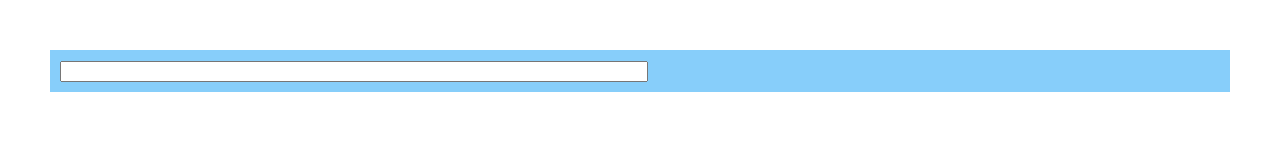
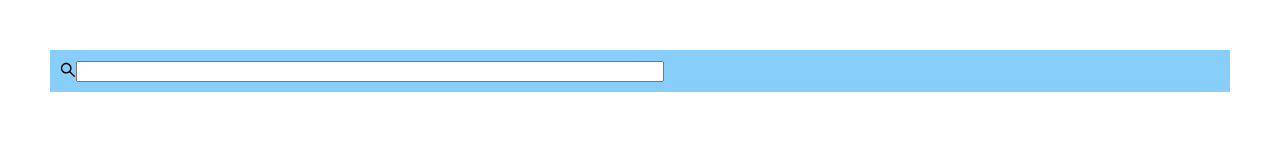
Before and after one commit to kmarks2013/order-up-web-client, a React (Create React App) app: page / in a window 1280 px wide. Shown: the top 147 px of the page. Built offline with nearby package versions, Linux system fonts and the light colour scheme.

Commit message:
adds search icon to search bar

```diff
--- a/src/components/SearchBar.js
+++ b/src/components/SearchBar.js
@@ -1,4 +1,5 @@
 import React, {useState} from 'react'
+import {SearchOutlined} from '@ant-design/icons'
 
 export default function SearchBar() {
     const [searchTerm, setSearchTerm] = useState('')
@@ -11,6 +12,7 @@ export default function SearchBar() {
     return (
         <div className="search-bar">
         {console.log("term ",searchTerm)}
+            <SearchOutlined />
             <input
                 className='search-input'
                 value={searchTerm}
```
